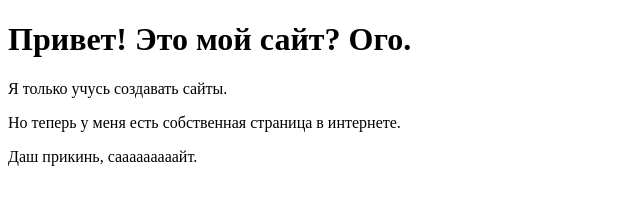
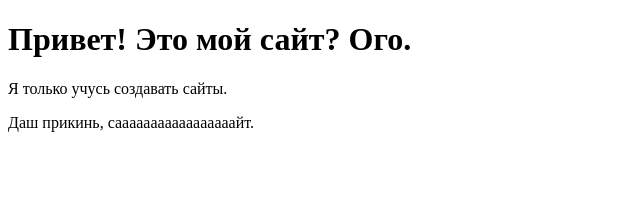
Before and after one commit to Orlovaviktoria14-afk/rising-star, a plain HTML site: page index.htm in a window 1280 px wide. Shown: the whole page, without its empty margins (0-640 px from the left). Drawn offline with Linux system fonts and the light colour scheme.

Commit message:
Update index.htm

```diff
--- a/index.htm
+++ b/index.htm
@@ -12,8 +12,7 @@
 
     <p>Я только учусь создавать сайты.</p>
 
-    <p>Но теперь у меня есть собственная страница в интернете.</p>
-      <p>Даш прикинь, сааааааааайт.</p>
+    <p>Даш прикинь, сааааааааааааааааайт.</p>
 
 </body>
 
```
